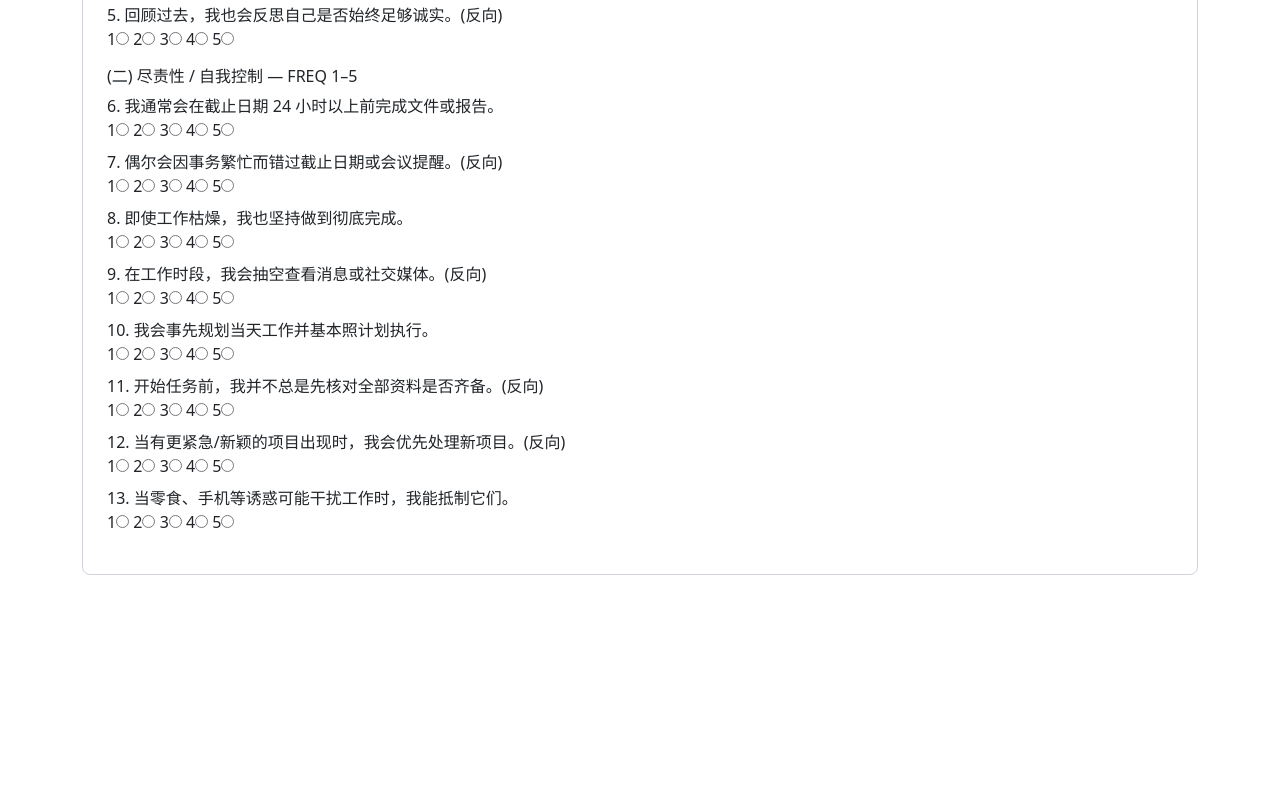
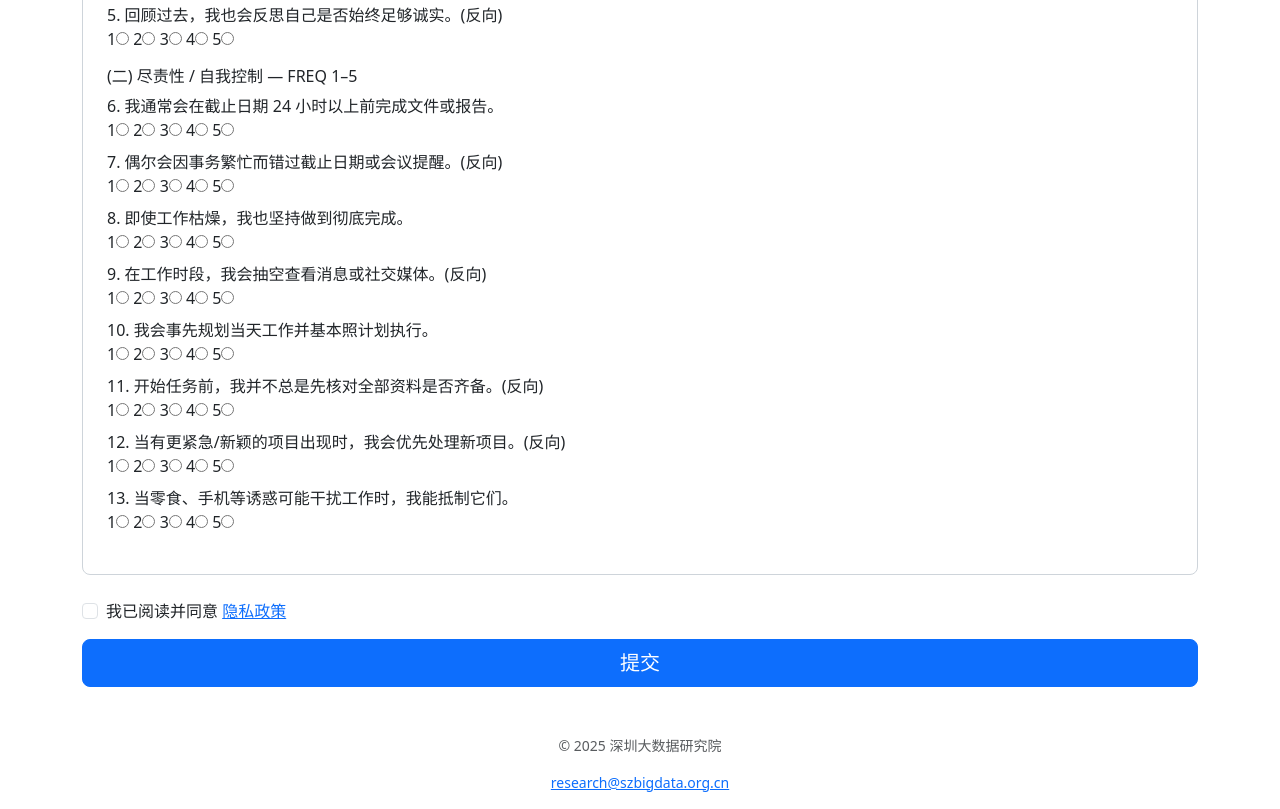
Before and after one commit to pengww-econ/pengww-econ.github.io, a website: page index.html in a window 1280 px wide. Shown: the part 1476-2285 px from the top of the page. Before the commit the page ends 2075 px from the top, so only its background shows below. Drawn offline with nearby package versions, Linux system fonts and the light colour scheme.

Commit message:
Update index.html

```diff
--- a/index.html
+++ b/index.html
@@ -135,7 +135,19 @@
     </fieldset>
 
     <!-- 隐私 & 提交 -->
-    <!-- ……与之前相同 …… -->
+   <!-- 隐私 & 提交 -->
+    <div class="form-check mb-3">
+      <input class="form-check-input" type="checkbox" id="agree" required>
+      <label class="form-check-label" for="agree">我已阅读并同意 <a href="/privacy" target="_blank">隐私政策</a></label>
+    </div>
+    <button class="btn btn-primary btn-lg w-100" type="submit">提交</button>
+  </form>
+
+  <!-- Footer -->
+  <footer class="mt-5 text-center small text-muted">
+    <p>© 2025 深圳大数据研究院</p>
+    <p><a href="mailto:research@szbigdata.org.cn">research@szbigdata.org.cn</a></p>
+  </footer>
   </form>
 
   <!-- Footer -->
```
